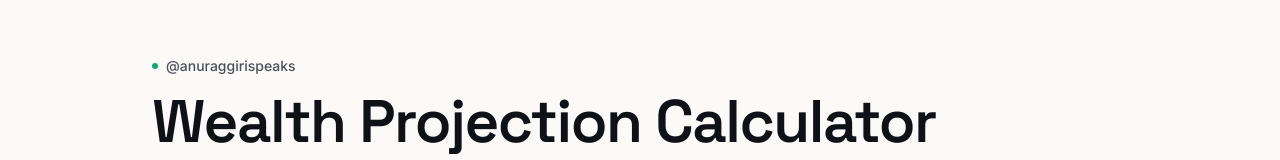
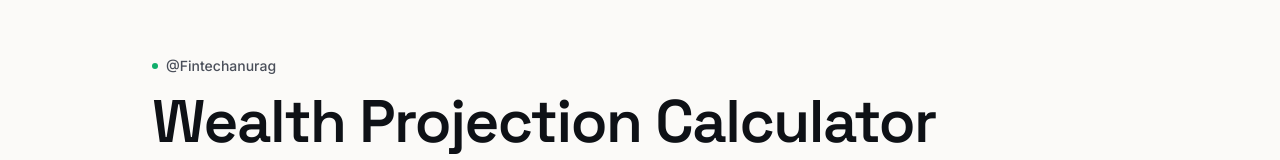
Before and after one commit to anuraggiri4308/Wealth-Delay-Calculator, a React (Vite) app: page / in a window 1280 px wide. Shown: the top 160 px of the page. Built offline with nearby package versions, Linux system fonts and the light colour scheme.

Commit message:
username changed

```diff
--- a/index.html
+++ b/index.html
@@ -4,8 +4,8 @@
     <meta charset="UTF-8" />
     <link rel="icon" type="image/svg+xml" href="/favicon.svg" />
     <meta name="viewport" content="width=device-width, initial-scale=1.0" />
-    <title>Delay Calculator | @anuraggirispeaks</title>
-    <meta name="description" content="See how much delaying your investments could cost your future. A premium SIP delay cost calculator by @anuraggirispeaks." />
+    <title>Delay Calculator | @FintechAnurag</title>
+    <meta name="description" content="See how much delaying your investments could cost your future. A premium SIP delay cost calculator by @fintechanurag." />
   </head>
   <body>
     <div id="root"></div>
--- a/src/App.tsx
+++ b/src/App.tsx
@@ -137,7 +137,7 @@ export default function App() {
             className="flex items-center gap-2 text-sm font-medium text-ink-soft"
           >
             <span className="inline-block h-1.5 w-1.5 rounded-full bg-mint-500" />
-            @anuraggirispeaks
+            @Fintechanurag
           </motion.div>
           <motion.h1
             initial="hidden"
@@ -585,12 +585,12 @@ export default function App() {
               <p>
                 Copyright © 2026 Anurag Giri |{" "}
                 <a
-                  href="https://www.instagram.com/anuraggirispeaks"
+                  href="https://www.instagram.com/fintechanurag"
                   target="_blank"
                   rel="noopener noreferrer"
                   className="font-medium text-ink underline decoration-mint-500 decoration-2 underline-offset-2 hover:text-mint-600"
                 >
-                  @anuraggirispeaks
+                  @FintechAnurag
                 </a>{" "}
                 | All rights reserved.
               </p>
```
